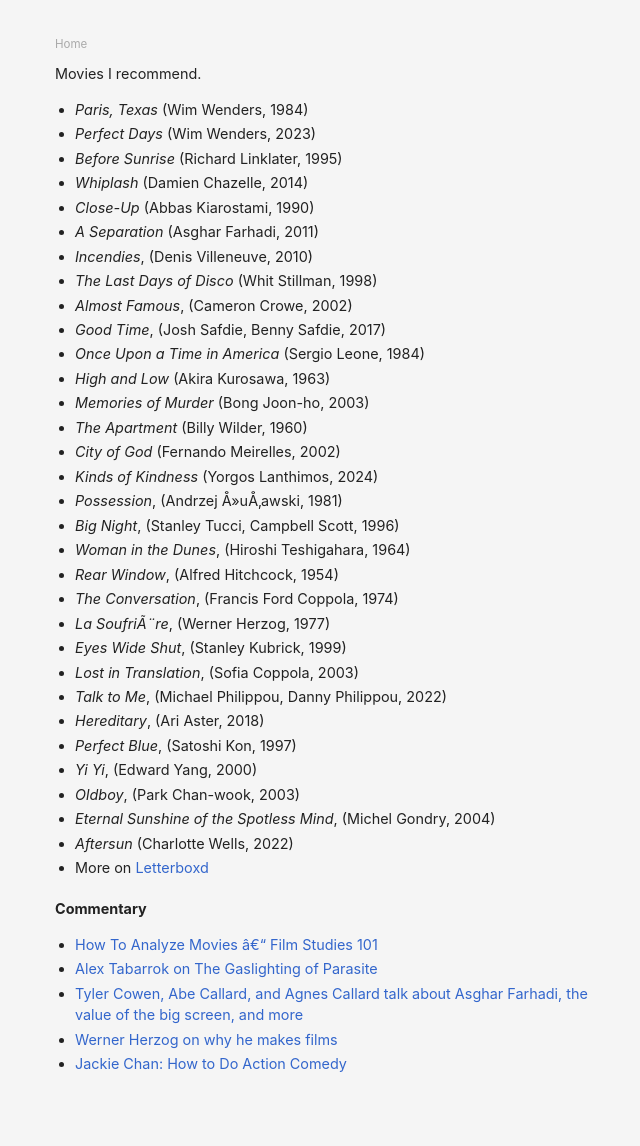
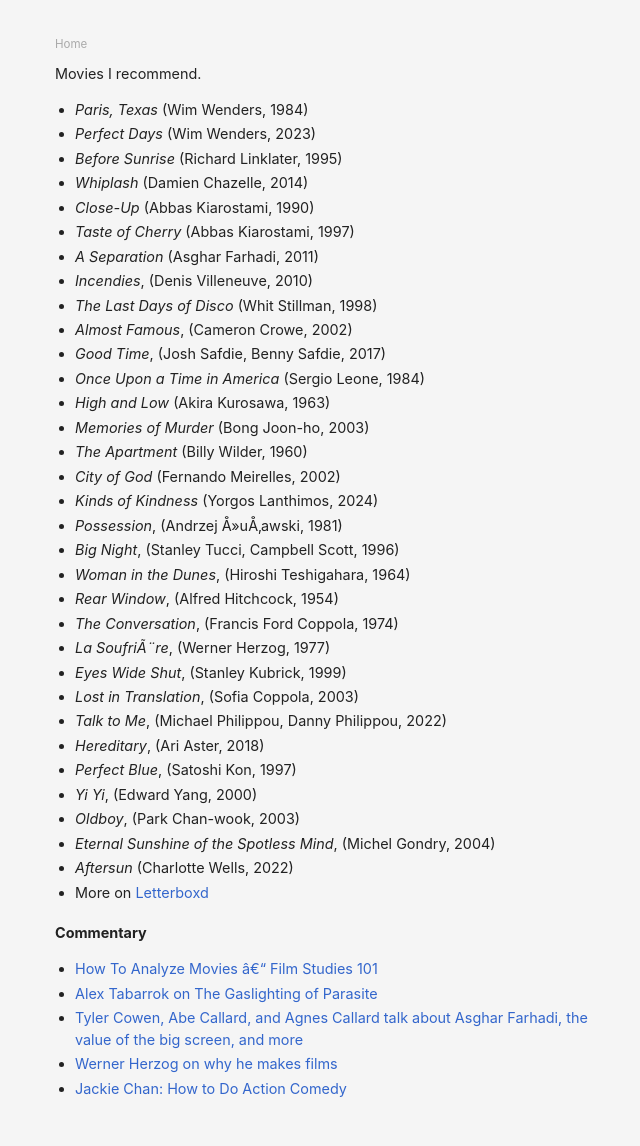
Before and after one commit to danschlz/danschulz.github.io, a Jekyll site: the page built from movies.md, in a window 1280 px wide. Shown: the whole page, without its empty margins (305-945 px from the left). Built offline with Jekyll 4.4.1, drawn with Linux system fonts in a browser that asks for light colours; before the commit the page ends 1121 px from its top, so only the background shows below that.

Commit message:
Update movies.md

```diff
--- a/movies.md
+++ b/movies.md
@@ -11,6 +11,7 @@ Movies I recommend.
 * _Before Sunrise_ (Richard Linklater, 1995)
 * _Whiplash_ (Damien Chazelle, 2014)
 * _Close-Up_ (Abbas Kiarostami, 1990)
+* _Taste of Cherry_ (Abbas Kiarostami, 1997)
 * _A Separation_ (Asghar Farhadi, 2011)
 * _Incendies_, (Denis Villeneuve, 2010)
 * _The Last Days of Disco_ (Whit Stillman, 1998)
```
